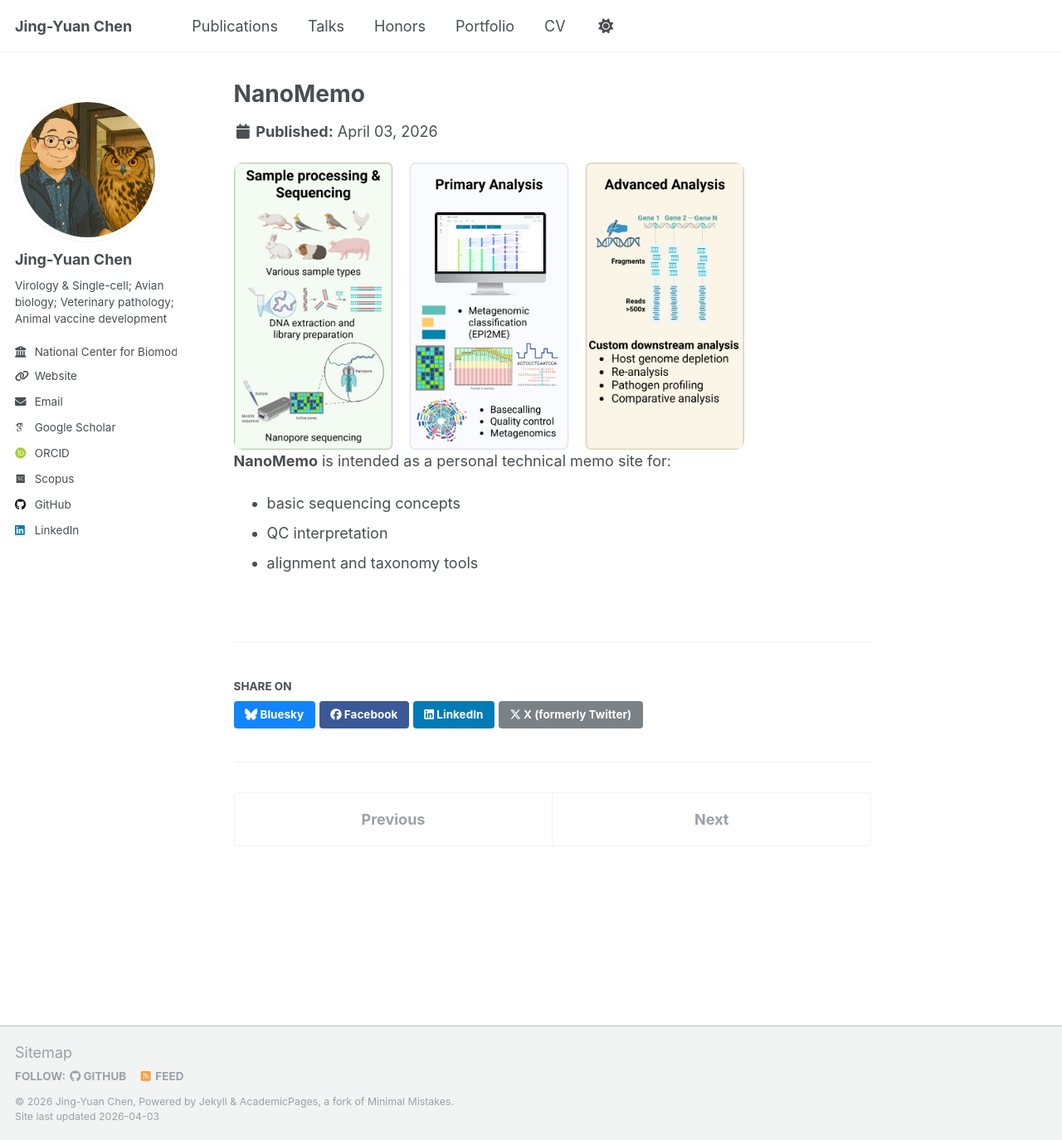
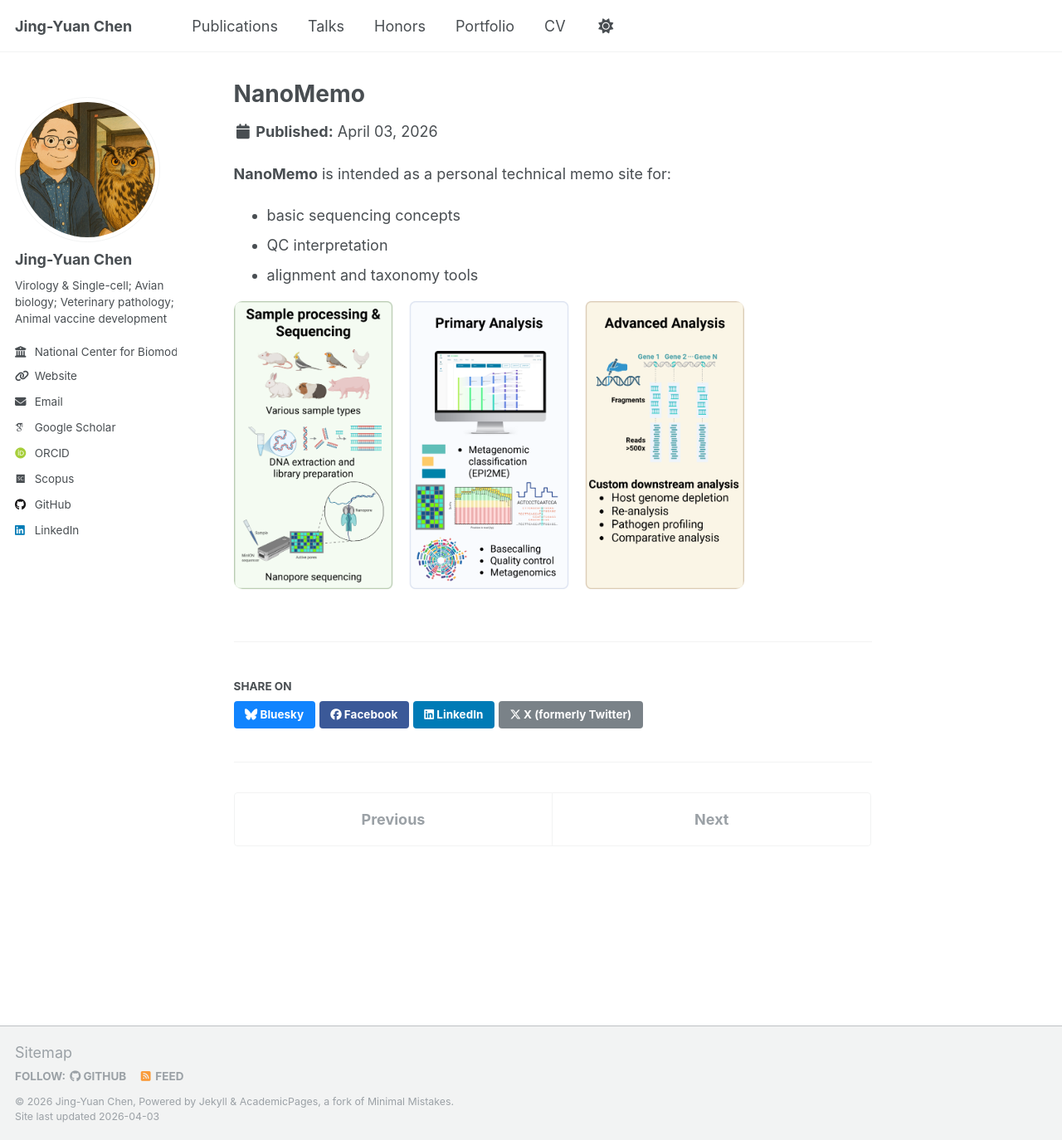
Before and after one commit to jychen74/jychen74.github.io, a Jekyll site: the page built from _portfolio/portfolio-996.html, in a window 1280 px wide and 1374 px high. Shown: the whole window at 83% size. Built offline with Jekyll 4.4.1, drawn with Linux system fonts in a browser that asks for light colours; some web fonts are replaced; a script that is not in the unit is left out.

Commit message:
Update portfolio-996.html

```diff
--- a/_portfolio/portfolio-996.html
+++ b/_portfolio/portfolio-996.html
@@ -1,13 +1,8 @@
 ---
 title: "NanoMemo"
-excerpt: "A personal page for quick reference on Oxford Nanopore sequencing and analysis."
+excerpt: "A personal page for quick reference on Oxford Nanopore sequencing and analysis. <br> <img src='/images/NanoMemo.png' alt='NanoMemo' style='max-width: 60%; border-radius: 10px;'>"
 collection: portfolio
 ---
-
-<a href='https://jychen74.github.io/NanoMemo/' target='_blank'>
-  <img src='/images/NanoMemo.png' alt='NanoMemo' style='max-width: 80%; border-radius: 10px;'>
-</a>
-
 
 <p><strong>NanoMemo</strong> is intended as a personal technical memo site for:</p>
 <ul>
@@ -15,3 +10,7 @@ collection: portfolio
   <li>QC interpretation</li>
   <li>alignment and taxonomy tools</li>
 </ul>
+
+<a href='https://jychen74.github.io/NanoMemo/' target='_blank'>
+  <img src='/images/NanoMemo.png' alt='NanoMemo' style='max-width: 80%; border-radius: 10px;'>
+</a>
```
